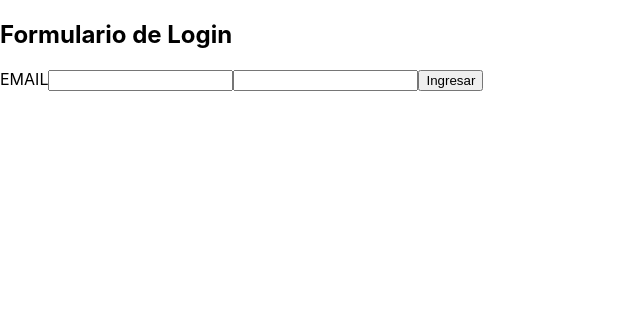
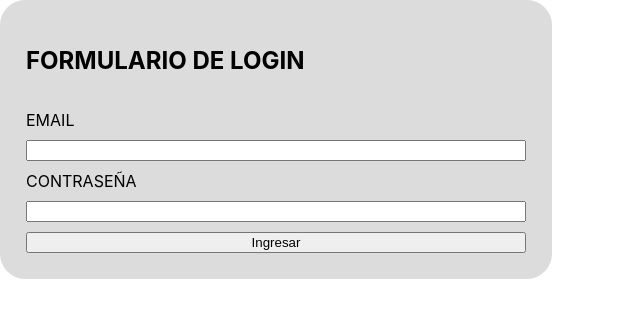
Before and after one commit to jcdavidarg/login-react, a React (Create React App) app: page / in a window 1280 px wide. Shown: the top 318 px of the page, without its empty margins (0-640 px from the left). Built offline with nearby package versions, Linux system fonts and the light colour scheme.

Commit message:
componente Login creado

```diff
--- a/src/components/Login.js
+++ b/src/components/Login.js
@@ -1,17 +1,17 @@
+import "../stylesheet/Login.css";
+
 function Login() {
   return (
-    <>
-      <h2>Formulario de Login</h2>
-      <form>
-        <label>
-          <span>EMAIL</span>
-          <input type="email" name="email" />
-        </label>
-
-        <input type="password" name="password" />
+    <div className="contenedor-login">
+      <h2>FORMULARIO DE LOGIN</h2>
+      <form className="formulario-contenedor">
+        <label for="email">EMAIL</label>
+        <input type="email" id="email" name="email" />
+        <label for="password">CONTRASEÑA</label>
+        <input type="password" id="password" name="password" />
         <button type="submit">Ingresar</button>
       </form>
-    </>
+    </div>
   );
 }
 
--- /dev/null
+++ b/src/stylesheet/Login.css
@@ -0,0 +1,16 @@
+.contenedor-login {
+  display: flex;
+  flex-direction: column;
+  gap: 15px;
+  padding: 25px;
+  width: 500px;
+  border: 1px solid gainsboro;
+  background-color: gainsboro;
+  border-radius: 25px;
+}
+
+.formulario-contenedor {
+  display: flex;
+  flex-direction: column;
+  gap: 10px;
+}
```
